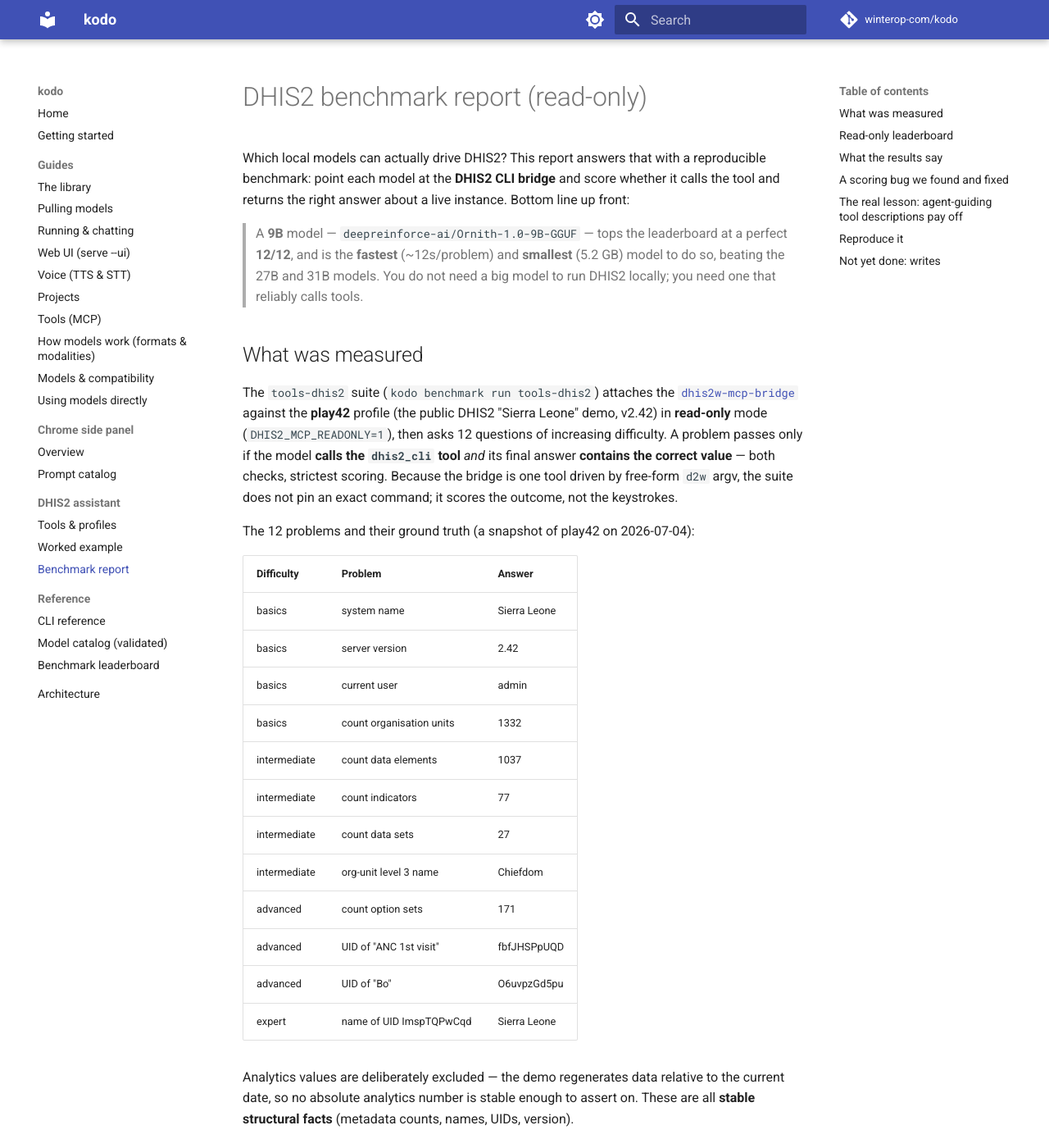
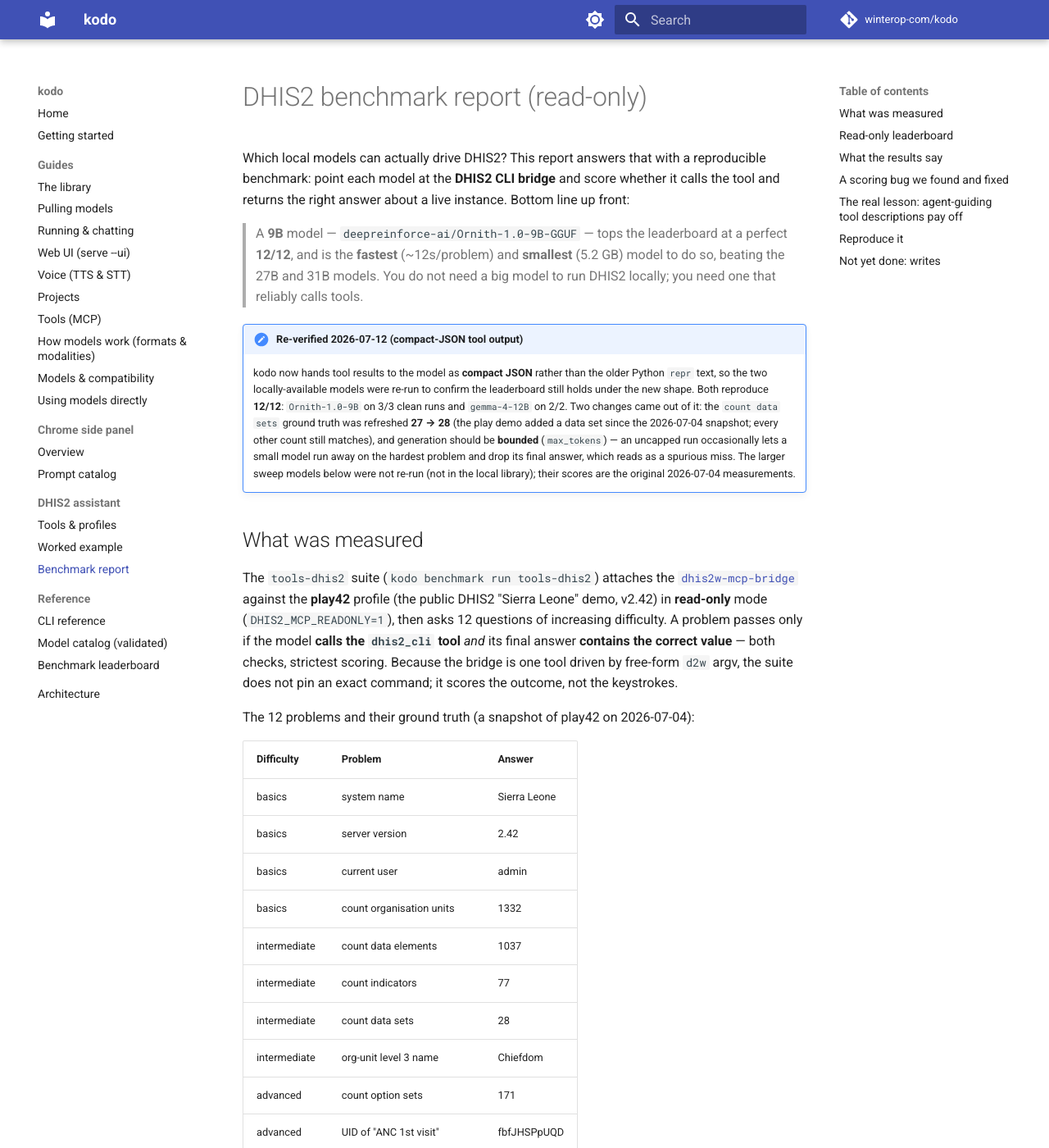
Before and after one commit to winterop-com/stabbur, an MkDocs documentation site: the page built from docs/guides/dhis2-benchmark-report.md, in a window 1280 px wide and 1400 px high. Shown: the whole window at 82% size. Built offline with MkDocs 1.6.1 and Material for MkDocs 9.7.7, drawn with Linux system fonts in a browser that asks for light colours; comment, search, counter and statistics services are not loaded.

Commit message:
bench(tools-dhis2): re-verify under compact-JSON tool output; refresh dataset count
Re-ran the two locally-available models against play42 now that kodo hands tool
results to the model as compact JSON: Ornith-1.0-9B (3/3 clean) and gemma-4-12B
(2/2) both reproduce 12/12, so the leaderboard holds. Refresh the count-datasets
ground truth 27 -> 28 (the play demo added a data set since the 2026-07-04
snapshot; all other counts match) and add a dated re-verification note flagging
that generation should be bounded to avoid an occasional runaway miss.

```diff
--- a/docs/guides/dhis2-benchmark-report.md
+++ b/docs/guides/dhis2-benchmark-report.md
@@ -8,6 +8,18 @@
 > **12/12**, and is the **fastest** (~12s/problem) and **smallest** (5.2 GB) model to do so,
 > beating the 27B and 31B models. You do not need a big model to run DHIS2 locally; you need one
 > that reliably calls tools.
+
+!!! note "Re-verified 2026-07-12 (compact-JSON tool output)"
+
+    kodo now hands tool results to the model as **compact JSON** rather than the older Python
+    `repr` text, so the two locally-available models were re-run to confirm the leaderboard still
+    holds under the new shape. Both reproduce **12/12**: `Ornith-1.0-9B` on 3/3 clean runs and
+    `gemma-4-12B` on 2/2. Two changes came out of it: the `count data sets` ground truth was
+    refreshed **27 → 28** (the play demo added a data set since the 2026-07-04 snapshot; every
+    other count still matches), and generation should be **bounded** (`max_tokens`) — an uncapped
+    run occasionally lets a small model run away on the hardest problem and drop its final answer,
+    which reads as a spurious miss. The larger sweep models below were not re-run (not in the local
+    library); their scores are the original 2026-07-04 measurements.
 
 ## What was measured
 
@@ -29,7 +41,7 @@
 | basics | count organisation units | 1332 |
 | intermediate | count data elements | 1037 |
 | intermediate | count indicators | 77 |
-| intermediate | count data sets | 27 |
+| intermediate | count data sets | 28 |
 | intermediate | org-unit level 3 name | Chiefdom |
 | advanced | count option sets | 171 |
 | advanced | UID of "ANC 1st visit" | fbfJHSPpUQD |
--- a/packages/kodo-benchmark/src/kodo_benchmark/suites/tools-dhis2.toml
+++ b/packages/kodo-benchmark/src/kodo_benchmark/suites/tools-dhis2.toml
@@ -74,7 +74,7 @@
 prompt = "How many data sets are there in this DHIS2 instance? Use the available tools."
 servers = ["env DHIS2_PROFILE=play42 DHIS2_MCP_READONLY=1 uvx dhis2w-mcp-bridge"]
 expect_tool = "env__dhis2_cli"
-expect_answer_contains = "27"
+expect_answer_contains = "28"
 
 [[problems]]
 id = "orgunit-level-3-name"
```
